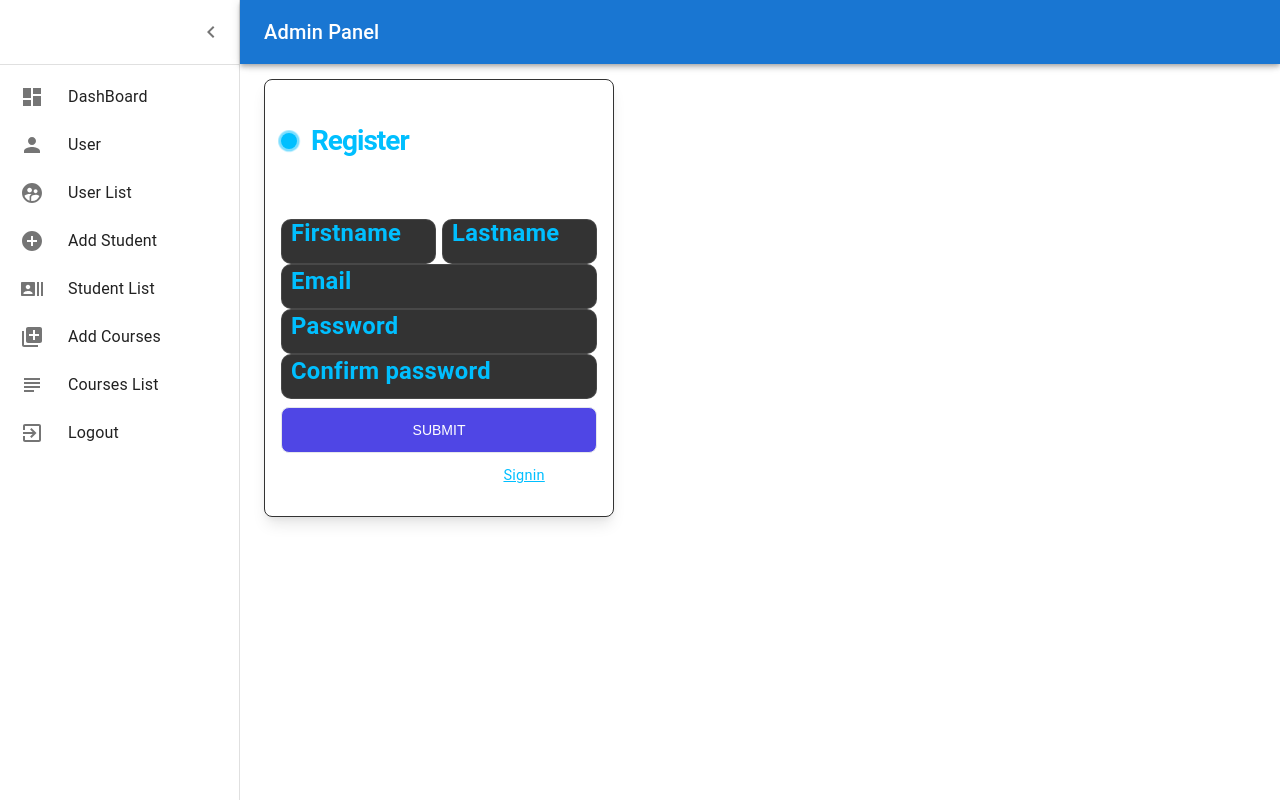
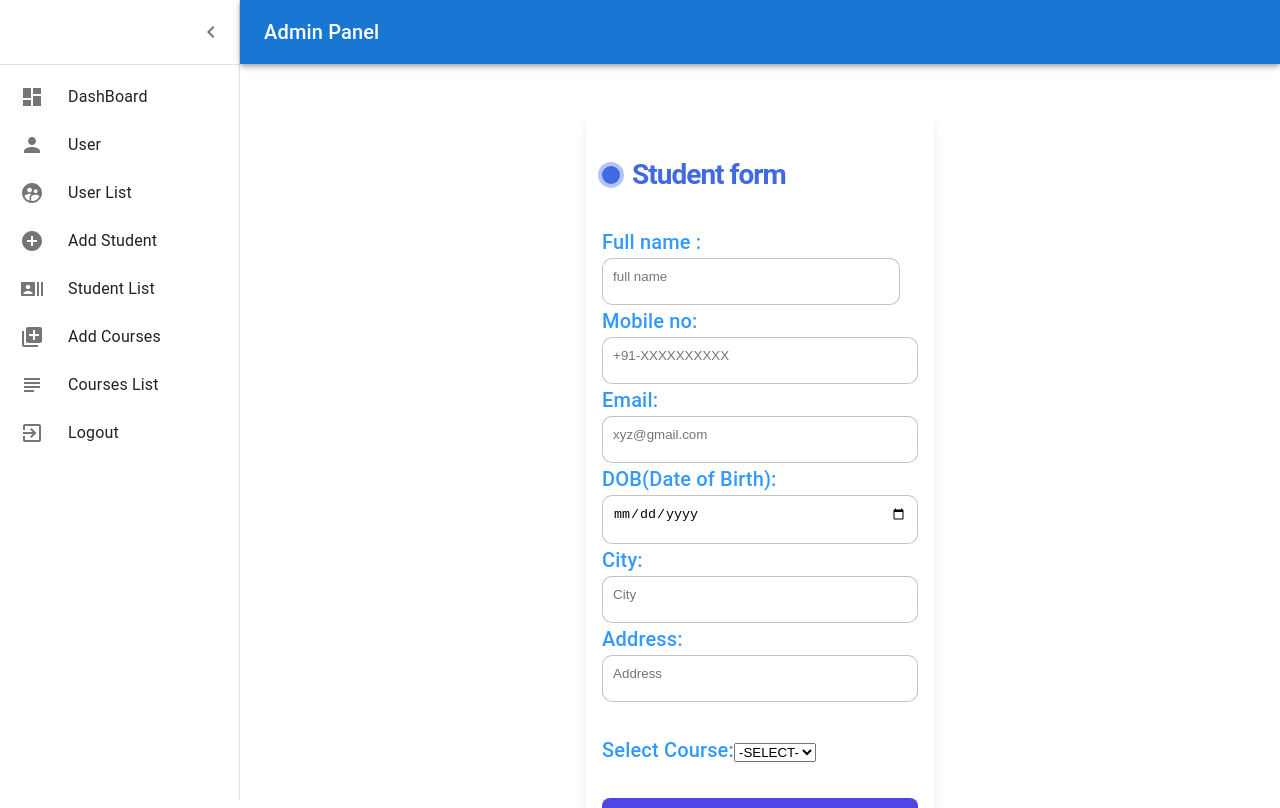
Before and after one commit to shivamshankarpandey100/adminpanel-react-materialUI, a React (Create React App) app: page /AddStudent in a window 1280 px wide. Shown: the top 808 px of the page. Built offline with nearby package versions, Linux system fonts and the light colour scheme; sample sign-in values are in the browser's storage.

Commit message:
Student form done

```diff
--- a/src/App.js
+++ b/src/App.js
@@ -17,7 +17,7 @@ export default function App() {
  <>
   <BrowserRouter>
     <Routes>
-        {/* <Route path='/' element={ <Protected> <Dashboard /></Protected>}></Route>
+        <Route path='/' element={ <Protected> <Dashboard /></Protected>}></Route>
         <Route path='/User' element={ <Protected> <User /></Protected> }></Route>
         <Route path='/AddStudent' element={<Protected> <AddStudent /></Protected> }></Route>
         <Route path='/StudentList' element={<Protected> <StudentList /></Protected>}></Route>
@@ -26,8 +26,8 @@ export default function App() {
         <Route path='/UserList' element={<Protected><UserList /></Protected>}></Route>
         <Route path='/Logout' element={<Logout />}></Route>
         <Route path='/Login' element={<LoginPage />}></Route>
-        <Route path='/Signup' element={<SignUpPage />}></Route> */}
-            <Route path='/' element={  <Dashboard />}></Route>
+        <Route path='/Signup' element={<SignUpPage />}></Route>
+            {/* <Route path='/' element={  <Dashboard />}></Route>
         <Route path='/User' element={  <User /> }></Route>
         <Route path='/AddStudent' element={ <AddStudent /> }></Route>
         <Route path='/StudentList' element={ <StudentList />}></Route>
@@ -36,7 +36,7 @@ export default function App() {
         <Route path='/UserList' element={<UserList />}></Route>
         <Route path='/Logout' element={<Logout />}></Route>
         <Route path='/Login' element={<LoginPage />}></Route>
-        <Route path='/Signup' element={<SignUpPage />}></Route>
+        <Route path='/Signup' element={<SignUpPage />}></Route> */}
     </Routes>
   </BrowserRouter>
  </>
--- a/src/Page/AddStudent.jsx
+++ b/src/Page/AddStudent.jsx
@@ -11,37 +11,83 @@ export default function AddStudent() {
       <SideBar />
       <Box component="main" sx={{ flexGrow: 1, p: 3 ,marginTop:"55px"}}>
 
-      <Typography variant='h4'>
+      <Typography variant='h6'>
+        <div className="center">
       <form className="form">
-  <p className="title">Register </p>
-  <p className="message">Signup now and get full access to our app. </p>
+  <p className="title">Student form </p>
+  {/* <p className="message">Student Registration form </p> */}
   <div className="flex">
-    <label>
-      <input className="input" type="text" placeholder="" required="" />
-      <span>Firstname</span>
+    <label>Full name :
+      <input required="" placeholder="full name" type="text" className="input" />
+
     </label>
-    <label>
-      <input className="input" type="text" placeholder="" required="" />
+    {/* <label>
+      <input required="" placeholder="" type="text" className="input" />
       <span>Lastname</span>
-    </label>
+    </label> */}
   </div>
-  <label>
-    <input className="input" type="email" placeholder="" required="" />
-    <span>Email</span>
+  <div>
+    <label>Mobile no:
+    <input required="" placeholder="+91-XXXXXXXXXX" type="text" className="input" maxLength={13} />
+    {/* <span></span> */}
   </label>
-  <label>
-    <input className="input" type="password" placeholder="" required="" />
-    <span>Password</span>
+  </div>
+  <div>
+  <label>Email:
+    <input required="" placeholder="xyz@gmail.com" type="email" className="input" />
+    {/* <span></span> */}
   </label>
-  <label>
-    <input className="input" type="password" placeholder="" required="" />
-    <span>Confirm password</span>
+  </div>
+  <div>
+  <label>DOB(Date of Birth):
+    <input required="" placeholder="DOB" type="date" className="input" />
+    {/* <span></span> */}
   </label>
-  <button className="submit">Submit</button>
-  <p className="signin">
-    Already have an acount ? <a href="#">Signin</a>{" "}
-  </p>
+  </div>
+  <div>
+    <label>City:
+    <input required="" placeholder="City" type="text" className="input" maxLength={15} />
+    {/* <span></span> */}
+  </label>
+  </div>
+  <div>
+    <label>Address:
+    <input required="" placeholder="Address" type="text" className="input" maxLength={80} />
+    {/* <span></span> */}
+  </label>
+  </div>
+  <br />
+  <div>
+  <label>Select Course:
+  <select>
+  <option value="" defaultChecked>-SELECT-</option>
+    <option value="B.tech">B.tech</option>
+    <option value="Bio-Tech">Bio-Tech</option>
+    <option value="BBA">BBA</option>
+    <option value="BCA">BCA</option>
+    <option value="MBA">MBA</option>
+    <option value="MCA">MCA</option>
+    <option value="LLB">LLB</option>
+    <option value="MBBS">MBBS</option>
+  </select>
+  </label>
+
+  </div>
+ <br />
+  <div>
+    <input type="button" className="submit" value={"submit"} />
+
+  </div>
+<br />
+  <div>
+    <input type="button" className="submit" value={"reset"} />
+    </div>
+
+
+
 </form>
+</div>
+
 
         </Typography>
       </Box>
--- a/src/Page/css/StudentForm.css
+++ b/src/Page/css/StudentForm.css
@@ -2,29 +2,39 @@
     display: flex;
     flex-direction: column;
     gap: 10px;
-    max-width: 350px;
+    max-width: 100%;
+    background-color: #fff;
     padding: 20px;
     border-radius: 20px;
     position: relative;
-    background-color: #1a1a1a;
-    color: #fff;
-    border: 1px solid #333;
+    margin: 30px;
   }
 
   .title {
     font-size: 28px;
+    color: royalblue;
     font-weight: 600;
     letter-spacing: -1px;
     position: relative;
     display: flex;
     align-items: center;
     padding-left: 30px;
-    color: #00bfff;
+  }
+
+  .title::before,.title::after {
+    position: absolute;
+    content: "";
+    height: 16px;
+    width: 16px;
+    border-radius: 50%;
+    left: 0px;
+    background-color: royalblue;
   }
 
   .title::before {
     width: 18px;
     height: 18px;
+    background-color: royalblue;
   }
 
   .title::after {
@@ -33,33 +43,21 @@
     animation: pulse 1s linear infinite;
   }
 
-  .title::before,
-  .title::after {
-    position: absolute;
-    content: "";
-    height: 16px;
-    width: 16px;
-    border-radius: 50%;
-    left: 0px;
-    background-color: #00bfff;
-  }
-
-  .message,
-  .signin {
-    font-size: 14.5px;
-    color: rgba(255, 255, 255, 0.7);
+  .message, .signin {
+    color: rgba(88, 87, 87, 0.822);
+    font-size: 14px;
   }
 
   .signin {
     text-align: center;
   }
 
+  .signin a {
+    color: royalblue;
+  }
+
   .signin a:hover {
     text-decoration: underline royalblue;
-  }
-
-  .signin a {
-    color: #00bfff;
   }
 
   .flex {
@@ -73,56 +71,66 @@
   }
 
   .form label .input {
-    background-color: #333;
-    color: #fff;
     width: 100%;
-    padding: 20px 05px 05px 10px;
+    padding: 10px 10px 20px 10px;
     outline: 0;
     border: 1px solid rgba(105, 105, 105, 0.397);
     border-radius: 10px;
   }
 
   .form label .input + span {
-    color: rgba(255, 255, 255, 0.5);
     position: absolute;
     left: 10px;
-    top: 0px;
+    top: 15px;
+    color: grey;
     font-size: 0.9em;
     cursor: text;
     transition: 0.3s ease;
   }
 
   .form label .input:placeholder-shown + span {
-    top: 12.5px;
+    top: 15px;
     font-size: 0.9em;
   }
 
-  .form label .input:focus + span,
-  .form label .input:valid + span {
-    color: #00bfff;
-    top: 0px;
+  .form label .input:focus + span,.form label .input:valid + span {
+    top: 30px;
     font-size: 0.7em;
     font-weight: 600;
   }
 
-  .input {
-    font-size: medium;
+  .form label .input:valid + span {
+    color: green;
   }
 
   .submit {
     border: none;
     outline: none;
+    background-color: royalblue;
     padding: 10px;
     border-radius: 10px;
     color: #fff;
     font-size: 16px;
     transform: .3s ease;
-    background-color: #00bfff;
   }
 
   .submit:hover {
-    background-color: #00bfff96;
+    background-color: rgb(56, 90, 194);
   }
+
+  .center{
+    color:#3399ff;
+    justify-content: center;
+    display: flex;
+    background-color: white;
+    border-radius: 0px 600px 0px 600px;
+    transition-duration: 1.5s;
+
+}
+.center:hover{
+    background-color: royalblue;
+
+}
 
   @keyframes pulse {
     from {
@@ -134,4 +142,5 @@
       transform: scale(1.8);
       opacity: 0;
     }
+
   }
```
